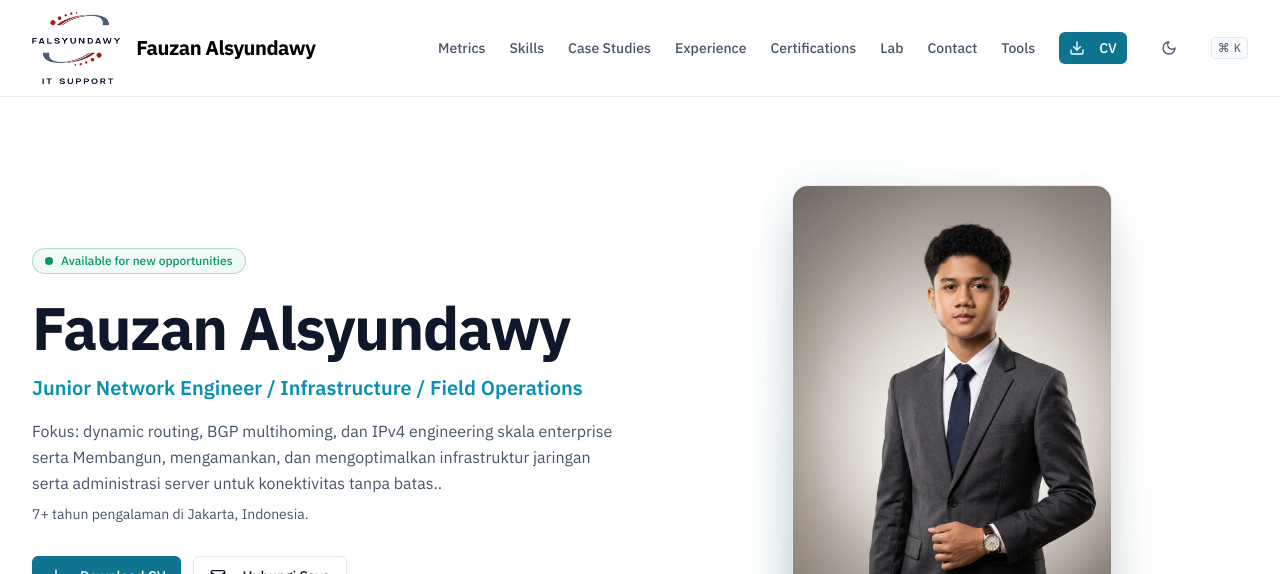
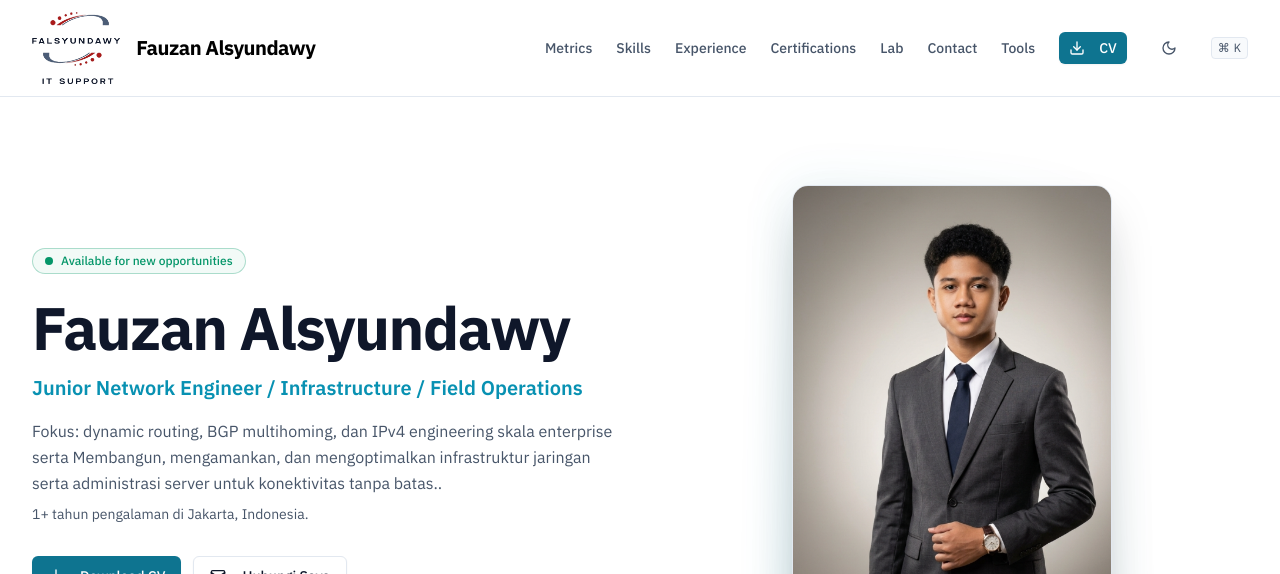
Before and after one commit to FauzanAlsyundawy/portofolio, a Next.js app: page / in a window 1280 px wide. Shown: the top 574 px of the page. Built offline with nearby package versions, Linux system fonts and the light colour scheme.

Commit message:
feat: remove case studies section and update experience to PT Media Cepat Indonesia (Rapid Network)

```diff
--- a/app/page.tsx
+++ b/app/page.tsx
@@ -2,7 +2,6 @@ import { Hero } from "@/components/sections/hero";
 import { AboutMe } from "@/components/sections/about-me";
 import { TechnicalSkills } from "@/components/sections/technical-skills";
 import { SkillsMatrix } from "@/components/sections/skills-matrix";
-import { CaseStudies } from "@/components/sections/case-studies";
 import { ExperienceTimeline } from "@/components/sections/experience-timeline";
 import { Certifications } from "@/components/sections/certifications";
 import { LabShowcase } from "@/components/sections/lab-showcase";
@@ -14,7 +13,6 @@ export default function HomePage() {
       <AboutMe />
       <TechnicalSkills />
       <SkillsMatrix />
-      <CaseStudies />
       <ExperienceTimeline />
       <Certifications />
       <LabShowcase />
--- a/components/sections/navbar.tsx
+++ b/components/sections/navbar.tsx
@@ -11,7 +11,6 @@ import { personal } from "@/data/config";
 const navLinks = [
   { href: "/#metrics", label: "Metrics" },
   { href: "/#skills", label: "Skills" },
-  { href: "/#case-studies", label: "Case Studies" },
   { href: "/#experience", label: "Experience" },
   { href: "/#certifications", label: "Certifications" },
   { href: "/#lab", label: "Lab" },
--- a/data/config.ts
+++ b/data/config.ts
@@ -3,7 +3,7 @@ export const personal = {
   title: "Junior Network Engineer / Infrastructure / Field Operations",
   availability: "Available for new opportunities",
   location: "Jakarta, Indonesia",
-  experience: "7+ tahun",
+  experience: "1+ tahun",
   focus:
     "Fokus: dynamic routing, BGP multihoming, dan IPv4 engineering skala enterprise serta Membangun, mengamankan, dan mengoptimalkan infrastruktur jaringan serta administrasi server untuk konektivitas tanpa batas..",
   cvUrl: "/cv.pdf",
--- a/data/experience.ts
+++ b/data/experience.ts
@@ -2,37 +2,26 @@ import { type ExperienceEntry } from "./types";
 
 export const experience: ExperienceEntry[] = [
   {
-    company: "PT. Nusantara Broadband",
-    role: "Senior Network Engineer",
-    startDate: "2022-03",
+    company: "PT Media Cepat Indonesia (Rapid Network)",
+    role: "Field Operations (Probation)",
+    startDate: "20 Desember 2025",
     highlights: [
-      "Merancang dan mengoperasikan infrastruktur routing untuk 150+ router di 28 site.",
-      "Memimpin migrasi dari OSPF single-area ke multi-area, mengurangi konvergensi dari 28 detik ke 7 detik.",
-      "Mengelola 4 transit upstream dan 2 peering di IXP Jakarta, menjaga SLA uptime 99,97%.",
-      "Membangun pipeline konfigurasi otomatis menggunakan Ansible + Netmiko, mengurangi human error 80%.",
+      "Operasional dan penanganan infrastruktur fisik jaringan di lapangan.",
+      "Instalasi, penarikan kabel, konfigurasi, dan pemeliharaan perangkat jaringan on-site.",
+      "Troubleshooting konektivitas jaringan end-to-end serta penanganan cepat insiden di lokasi.",
+      "Koordinasi berkala dengan tim NOC dalam monitoring stabilitas dan pemulihan gangguan link transmisi.",
     ],
   },
   {
-    company: "PT. Sentral Data Solusi",
-    role: "Network Engineer",
-    startDate: "2019-08",
-    endDate: "2022-02",
+    company: "PT Media Cepat Indonesia (Rapid Network)",
+    role: "Network Engineer Intern (Praktik Kerja Lapangan / PKL)",
+    startDate: "1 Juli 2025",
+    endDate: "19 Desember 2025",
     highlights: [
-      "Menangani 200+ tiket insiden jaringan per bulan dengan MTTR rata-rata < 12 menit.",
-      "Mengimplementasikan BGP multihoming 2 upstream untuk reducing downtime dari 4 jam/bulan ke < 30 menit/bulan.",
-      "Mendesain address plan IPv4 terstruktur untuk 8.000+ endpoint, meningkatkan efisiensi alokasi blok dari 35% menjadi 72%.",
-      "Mengoperasikan monitoring Zabbix + Grafana untuk 60+ perangkat jaringan.",
-    ],
-  },
-  {
-    company: "PT. Teknologi Mandiri",
-    role: "Junior Network Administrator",
-    startDate: "2017-01",
-    endDate: "2019-07",
-    highlights: [
-      "Mengelola infrastruktur LAN/WAN untuk kantor cabang 5 kota.",
-      "Mengonfigurasi dan memelihara router Cisco dan MikroTik.",
-      "Mendokumentasikan konfigurasi dan prosedur operasi harian untuk tim support.",
+      "Pemeliharaan Data Center: Melakukan pemeliharaan rutin, monitoring lingkungan server/rak, dan perapian cabling.",
+      "Sistem Administrasi Server (Proxmox): Mengelola sistem administrasi server berbasis Proxmox VE, konfigurasi VM, dan container.",
+      "Manajemen & Troubleshooting Perangkat Jaringan: Monitoring, konfigurasi switch/router, dan penanganan kendala jaringan.",
+      "Riset & Implementasi Routing: Melakukan riset serta implementasi routing protokol untuk kebutuhan optimalisasi jaringan.",
     ],
   },
 ];
```
